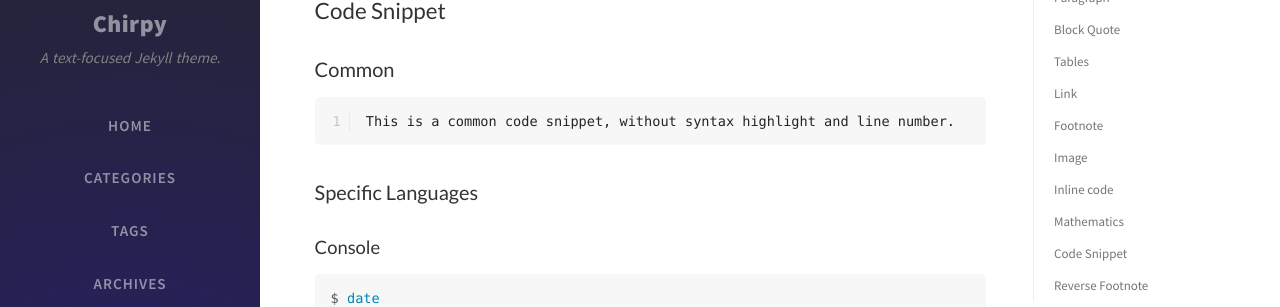
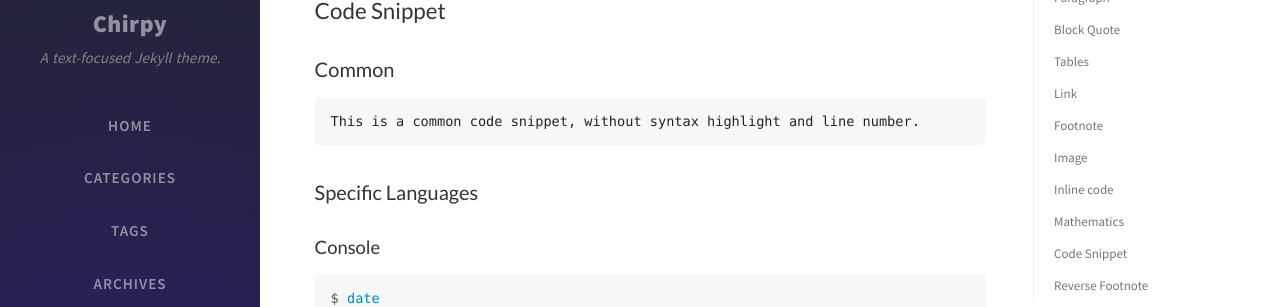
Before and after one commit to nicetrykiddo/writeups, a Jekyll site: the page built from _posts/2019-08-08-text-and-typography.md, in a window 1280 px wide and 1400 px high, scrolled down 1857 px. Shown: the part 150-457 px from the top of the window. Built offline with Jekyll 4.4.1, drawn with Linux system fonts in a browser that asks for light colours; nearby versions of some CDN libraries; comment, search, counter and statistics services are not loaded.

Commit message:
Improved styles for hiding line numbers.

```diff
--- a/assets/css/_addon/syntax.scss
+++ b/assets/css/_addon/syntax.scss
@@ -119,6 +119,7 @@ td.rouge-code {
 /* Hide line numbers for default, console, and terminal code snippets */
 div {
   &[class^='highlighter-rouge'],
+  &.language-plaintext.highlighter-rouge,
   &.language-console.highlighter-rouge,
   &.language-terminal.highlighter-rouge {
     pre.lineno {
```
